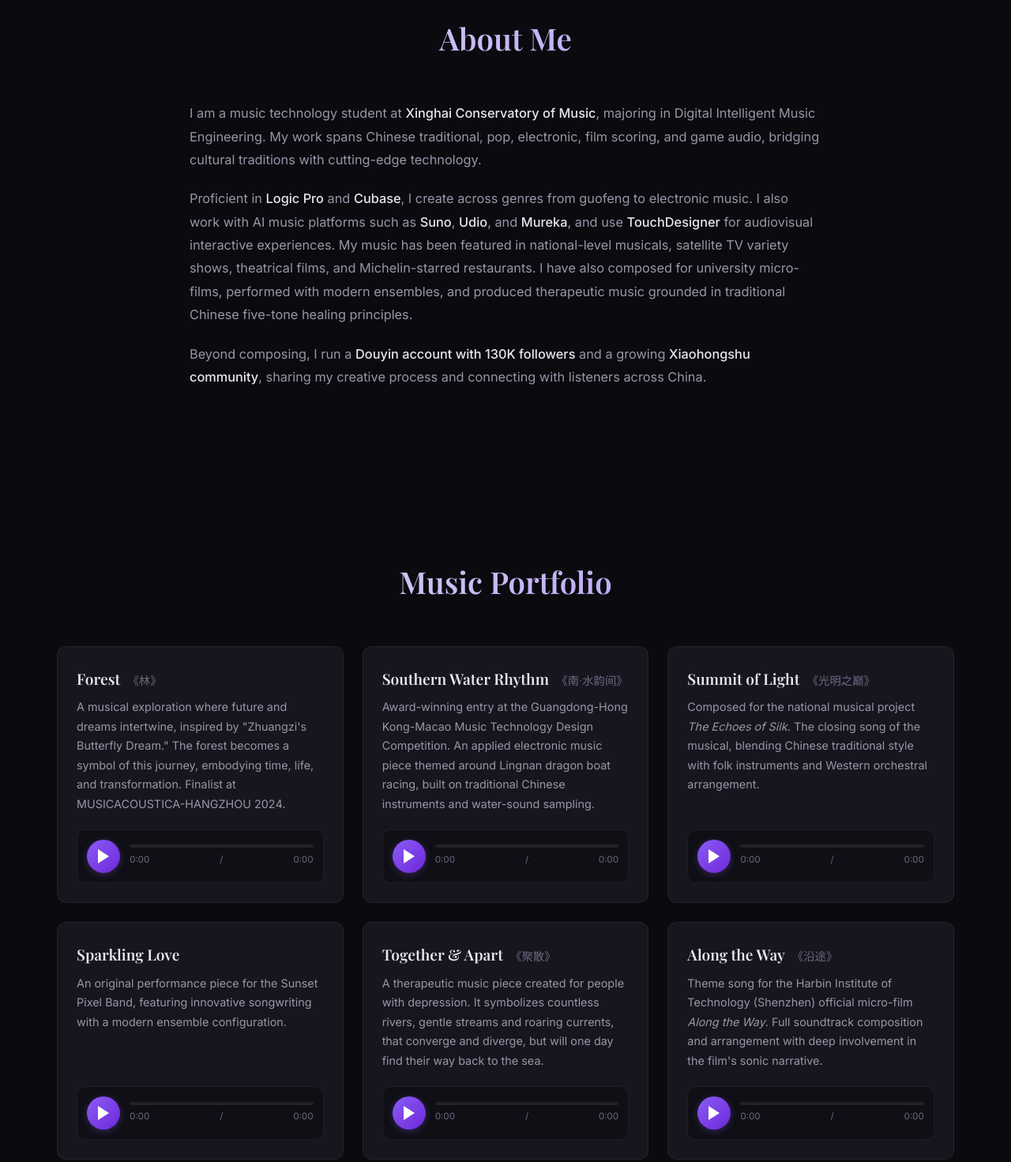
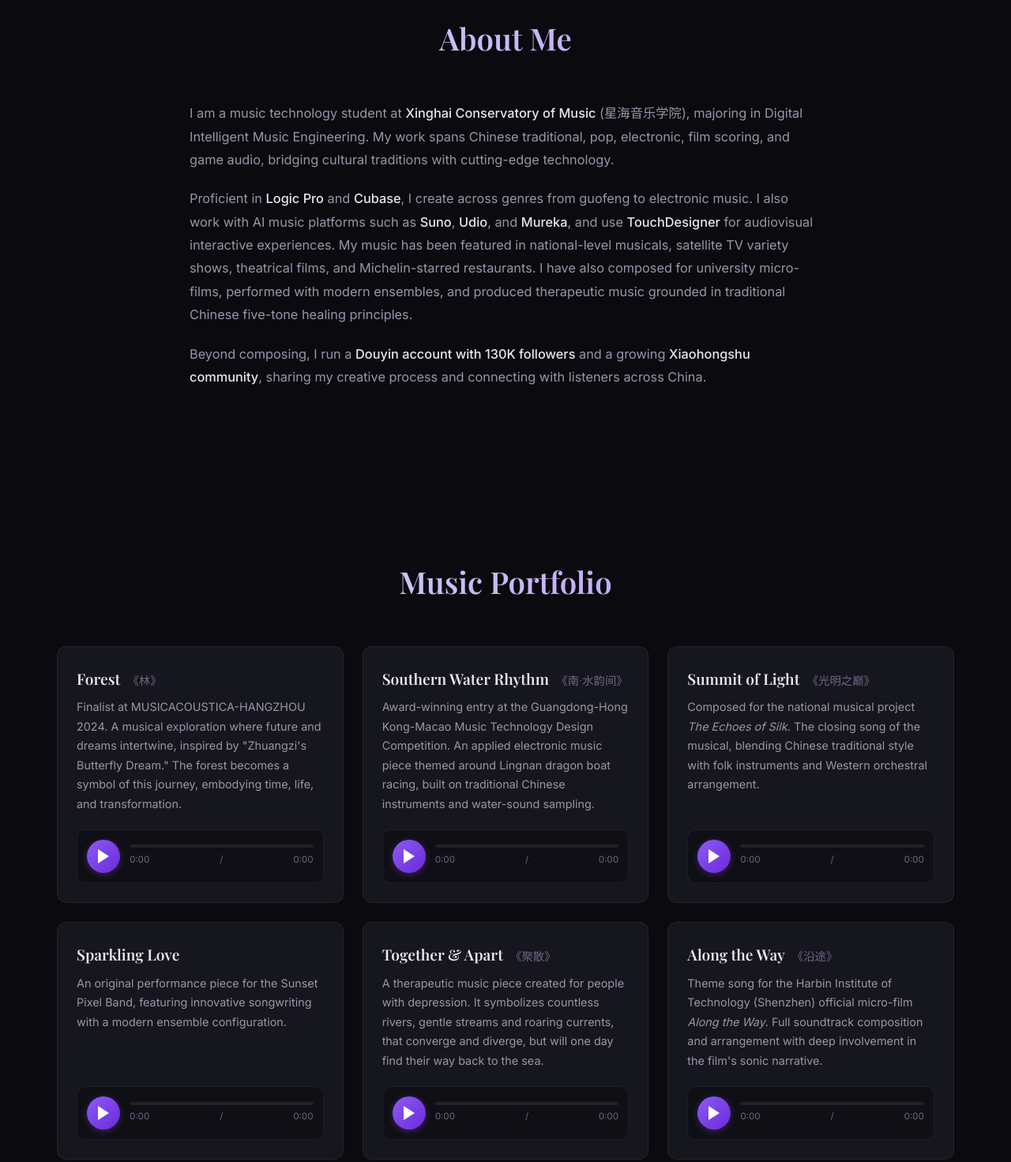
Before and after one commit to shuoyuhuang/shuoyuhuang.github.io, a plain HTML site: page index.html in a window 1280 px wide. Shown: the part 880-2351 px from the top of the page at 79% size. Drawn offline with nearby package versions, Linux system fonts and the light colour scheme; animation ran at ten frames a second; a web font is replaced by a local one.

Commit message:
Update About, AI Music, and Forest descriptions
- Add Chinese name (星海音乐学院) after Xinghai Conservatory of Music
- Soften AI Music section tone and remove release mention
- Lead Forest description with MUSICACOUSTICA-HANGZHOU 2024 finalist

Co-Authored-By: Claude Opus 4.6 <noreply@anthropic.com>

```diff
--- a/index.html
+++ b/index.html
@@ -60,7 +60,7 @@
     <div class="container">
       <h2 class="section-title">About Me</h2>
       <div class="about-content">
-        <p>I am a music technology student at <strong>Xinghai Conservatory of Music</strong>, majoring in Digital Intelligent Music Engineering. My work spans Chinese traditional, pop, electronic, film scoring, and game audio, bridging cultural traditions with cutting-edge technology.</p>
+        <p>I am a music technology student at <strong>Xinghai Conservatory of Music</strong> (星海音乐学院), majoring in Digital Intelligent Music Engineering. My work spans Chinese traditional, pop, electronic, film scoring, and game audio, bridging cultural traditions with cutting-edge technology.</p>
         <p>Proficient in <strong>Logic Pro</strong> and <strong>Cubase</strong>, I create across genres from guofeng to electronic music. I also work with AI music platforms such as <strong>Suno</strong>, <strong>Udio</strong>, and <strong>Mureka</strong>, and use <strong>TouchDesigner</strong> for audiovisual interactive experiences. My music has been featured in national-level musicals, satellite TV variety shows, theatrical films, and Michelin-starred restaurants. I have also composed for university micro-films, performed with modern ensembles, and produced therapeutic music grounded in traditional Chinese five-tone healing principles.</p>
         <p>Beyond composing, I run a <strong>Douyin account with 130K followers</strong> and a growing <strong>Xiaohongshu community</strong>, sharing my creative process and connecting with listeners across China.</p>
       </div>
@@ -77,7 +77,7 @@
         <div class="track-card">
           <div class="track-info">
             <h3 class="track-title">Forest <span class="track-cn">《林》</span></h3>
-            <p class="track-desc">A musical exploration where future and dreams intertwine, inspired by "Zhuangzi's Butterfly Dream." The forest becomes a symbol of this journey, embodying time, life, and transformation. Finalist at MUSICACOUSTICA-HANGZHOU 2024.</p>
+            <p class="track-desc">Finalist at MUSICACOUSTICA-HANGZHOU 2024. A musical exploration where future and dreams intertwine, inspired by "Zhuangzi's Butterfly Dream." The forest becomes a symbol of this journey, embodying time, life, and transformation.</p>
           </div>
           <div class="audio-player" data-src="music/forest-arr.mp3">
             <button class="play-btn" aria-label="Play Forest">
@@ -225,7 +225,7 @@
   <section class="section ai-music" id="ai-music">
     <div class="container">
       <h2 class="section-title">AI Music - Selected</h2>
-      <p class="ai-music-desc">These tracks are AI-assisted compositions where I remain the creative lead. I use AI as a collaborative tool in the loop: guiding lyric generation, shaping melodies, and making all key artistic decisions. Every track goes through my hands for arrangement refinement, mixing, and mastering in professional DAWs before release.</p>
+      <p class="ai-music-desc">These tracks are AI-assisted compositions where I serve as the creative guide. I use AI as a collaborative tool in the loop: helping shape lyrics, melodies, and artistic direction. Each track is further refined through arrangement, mixing, and mastering in professional DAWs.</p>
       <div class="portfolio-grid">
 
         <!-- AI 1: No Ambition (没出息) -->
```
